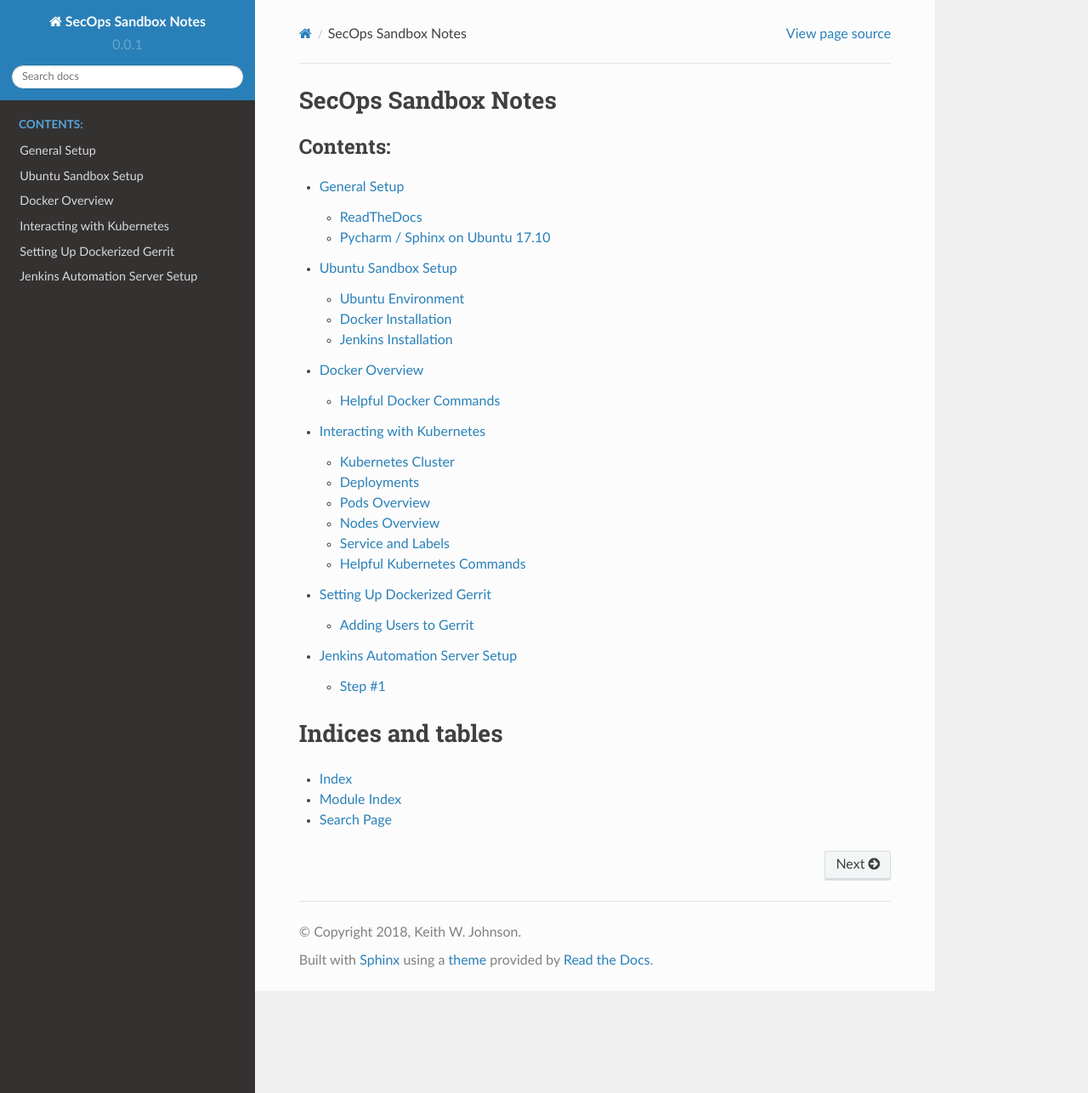
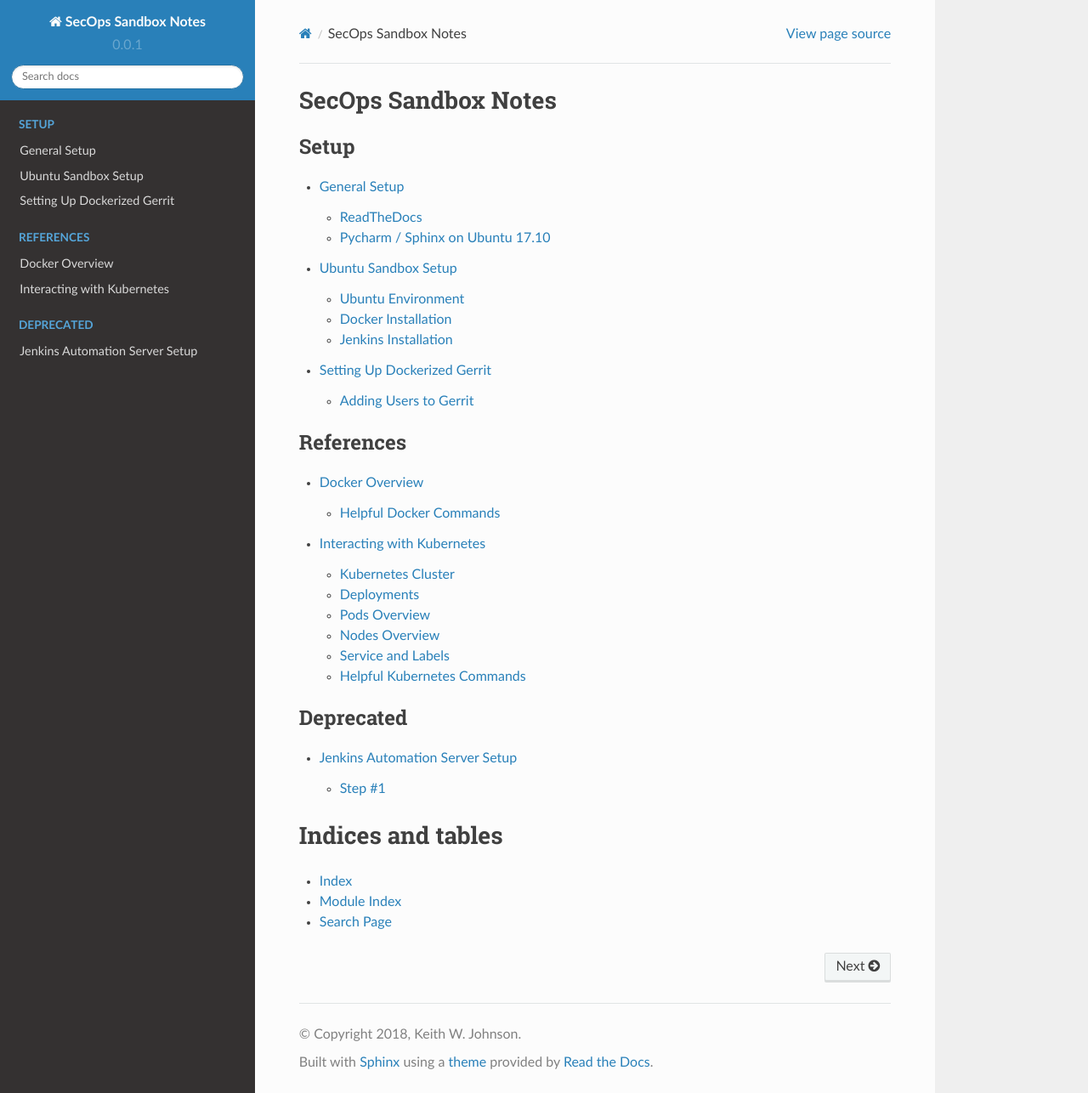
Before and after one commit to hirosh7/jenkins_sample, a Sphinx documentation site: the page built from docs/index.rst, in a window 1280 px wide and 1286 px high. Shown: the whole window at 85% size. Built offline with Sphinx 7.4.7 and the Read the Docs theme 2.0.0, drawn with Linux system fonts in a browser that asks for light colours; pages that are not in the unit, such as notebooks, are missing from menus.

Commit message:
Added Read The Docs section captions and reorganized the sections a bit

```diff
--- a/docs/index.rst
+++ b/docs/index.rst
@@ -8,17 +8,26 @@
 
 .. toctree::
    :maxdepth: 2
-   :caption: Contents:
+   :caption: Setup
 
    general_setup
    ubuntu_setup
-   gc_gerrit_setup
+   gerrit_setup
+
+.. toctree::
+   :maxdepth: 2
+   :caption: References
+
    interacting_with_docker
    interacting_with_kubernetes
-   gerrit_setup
-   jenkins_ci_setup
    markup_reference
 
+.. toctree::
+   :maxdepth: 2
+   :caption: Deprecated
+
+   gc_gerrit_setup
+   jenkins_ci_setup
 
 Indices and tables
 ==================
```
